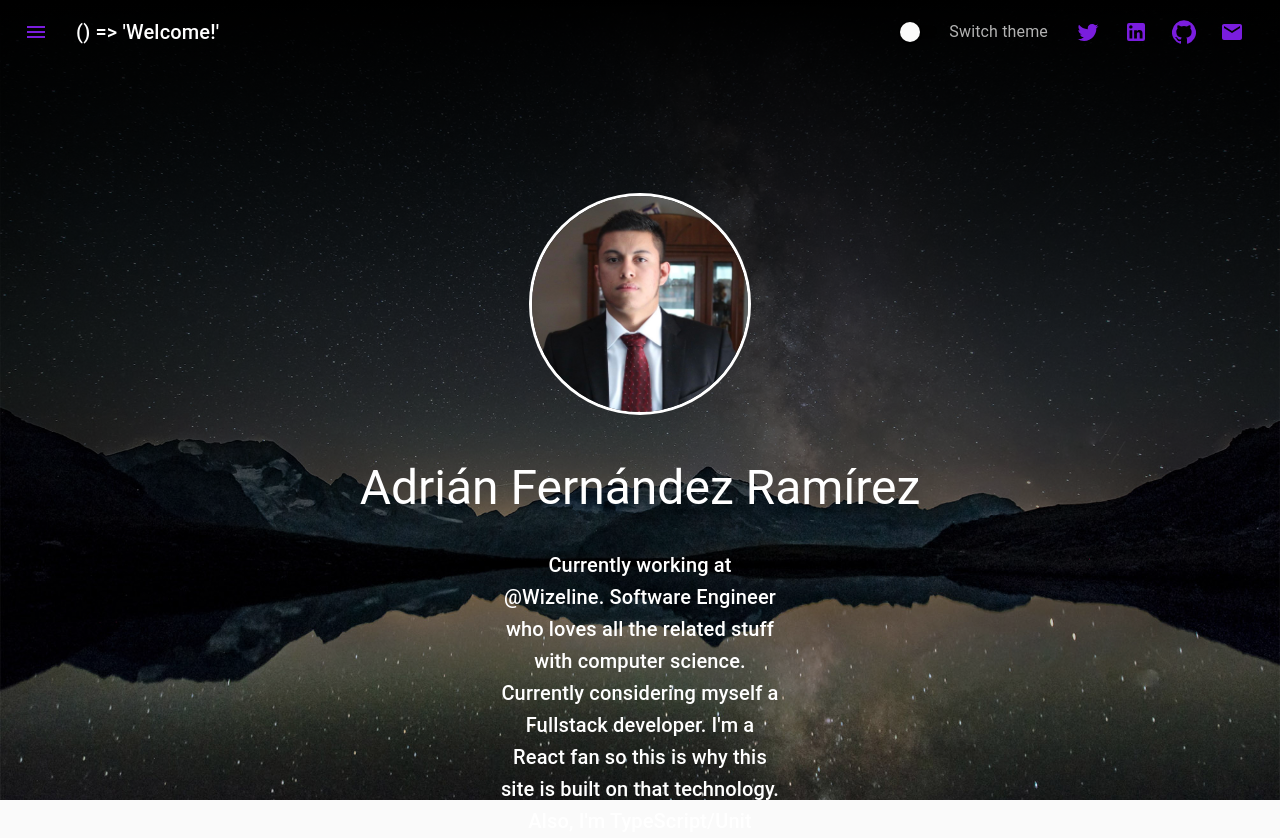
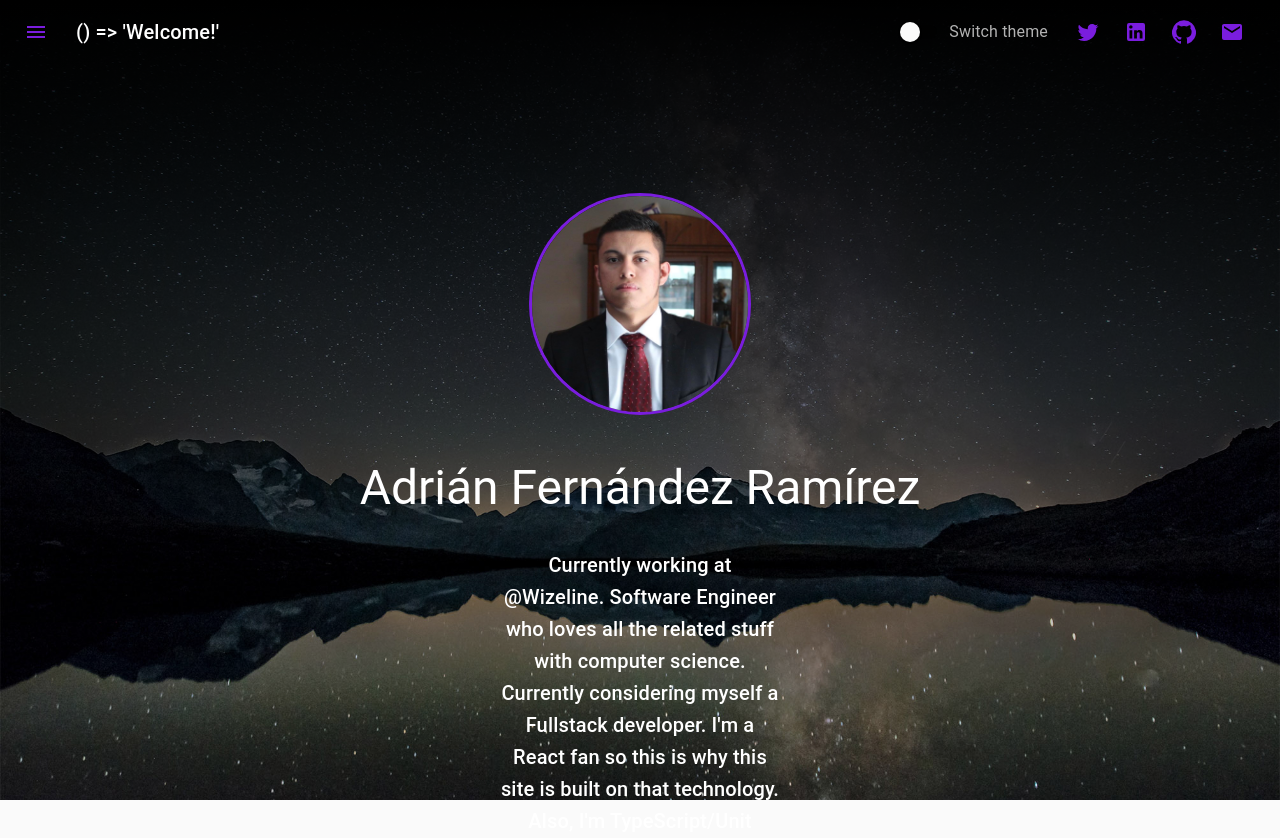
Before and after one commit to Jesusfer2575/about.me, a React (Create React App) app: page / in a window 1280 px wide. Shown: the top 838 px of the page. Built offline with nearby package versions, Linux system fonts and the light colour scheme.

Commit message:
handleAlert for email button

```diff
--- a/src/components/Avatar/Avatar.component.tsx
+++ b/src/components/Avatar/Avatar.component.tsx
@@ -19,7 +19,7 @@ const AvatarComponent: React.FC = () => {
     <Grid className={classes.root} container spacing={0} direction="column" alignItems="center" justify="center">
       <Grid item xs={12}>
         <div className={classes.avatar}>
-          <Avatar alt="Remy Sharp" src={meImage} className={classes.large} variant="circle" />
+          <Avatar alt="Ad Fernadez" src={meImage} className={classes.large} variant="circle" />
         </div>
       </Grid>
       <Grid item xs={12}>
--- a/src/components/Avatar/Avatar.styles.ts
+++ b/src/components/Avatar/Avatar.styles.ts
@@ -23,7 +23,7 @@ export const useStyles = makeStyles((theme: Theme) =>
     large: {
       width: theme.spacing(27),
       height: theme.spacing(27),
-      boxShadow: `0 0 0 3px #fff`,
+      boxShadow: `0 0 0 3px ${theme.palette.primary.main}`,
     },
     section1: {
       margin: theme.spacing(3, 2),
--- a/src/components/Navbar/Navbar.component.tsx
+++ b/src/components/Navbar/Navbar.component.tsx
@@ -21,10 +21,16 @@ interface NavbarProps {
   toggleDrawer: Dispatch<SetStateAction<boolean>>;
 }
 
+const email = 'ing.adrian94fdz@gmail.com';
+
 const Navbar: React.FC<NavbarProps> = ({ toggleDrawer }: NavbarProps) => {
   const classes = useStyles();
   const { theme, setInverseTheme } = useUserPreferencesContext();
   const [isSwitchOn, setIsSwitchOn] = useState(theme === 'dark' ? true : false);
+
+  const handleAlert = () => {
+    alert(email);
+  };
 
   const handleChange = () => {
     theme === 'light' ? setInverseTheme('dark') : setInverseTheme('light');
@@ -52,7 +58,6 @@ const Navbar: React.FC<NavbarProps> = ({ toggleDrawer }: NavbarProps) => {
             <FormControlLabel
               control={<Switch color="primary" checked={isSwitchOn} onChange={handleChange} />}
               label="Switch theme"
-              color="inherit"
             />
 
             <div className={classes.icon}>
@@ -77,8 +82,8 @@ const Navbar: React.FC<NavbarProps> = ({ toggleDrawer }: NavbarProps) => {
               >
                 <GitHubIcon />
               </IconButton>
-              <Tooltip title="ing.adrian94fdz@gmail.com">
-                <IconButton color="primary" aria-label="email">
+              <Tooltip title={email}>
+                <IconButton color="primary" aria-label="email" onClick={handleAlert}>
                   <EmailIcon />
                 </IconButton>
               </Tooltip>
```
